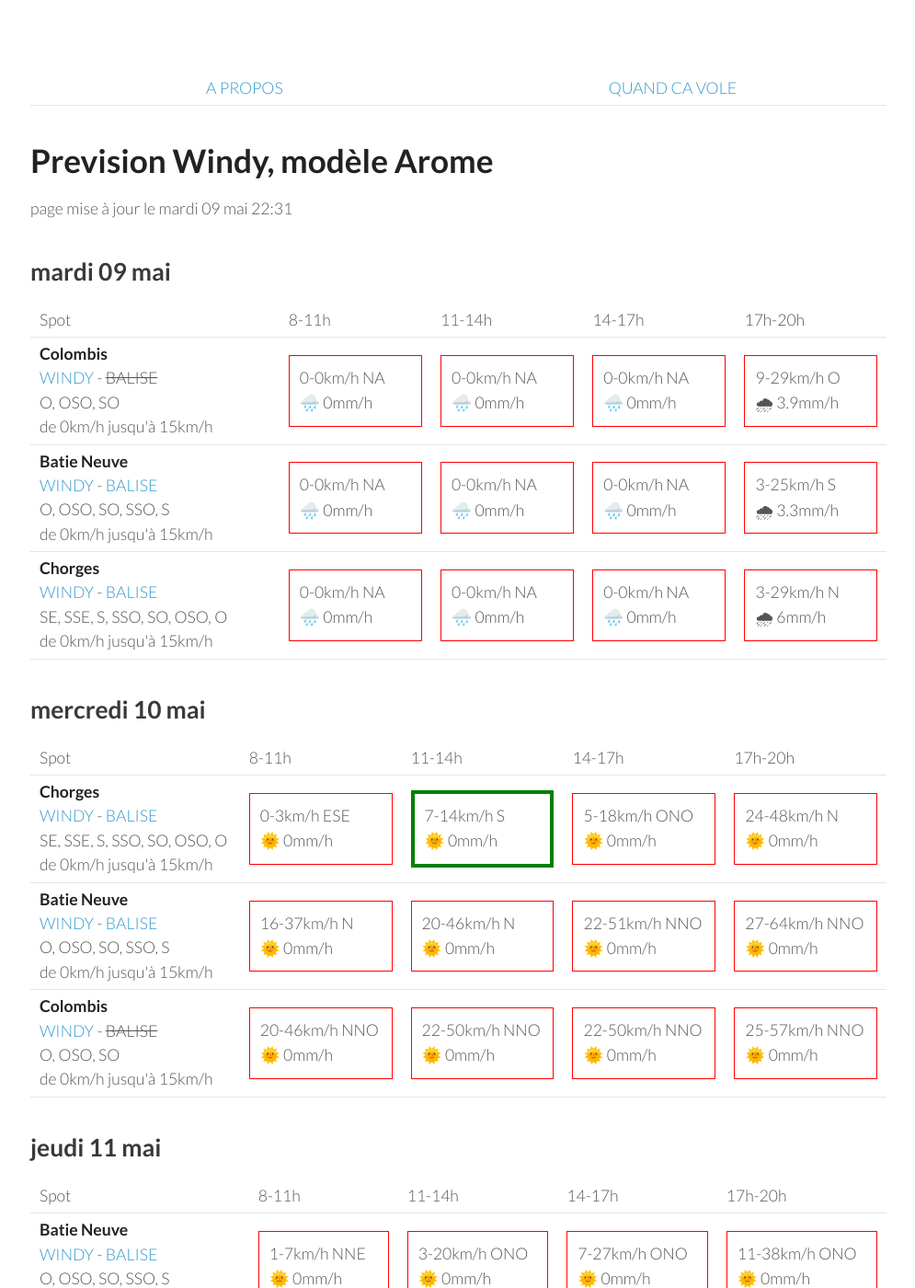
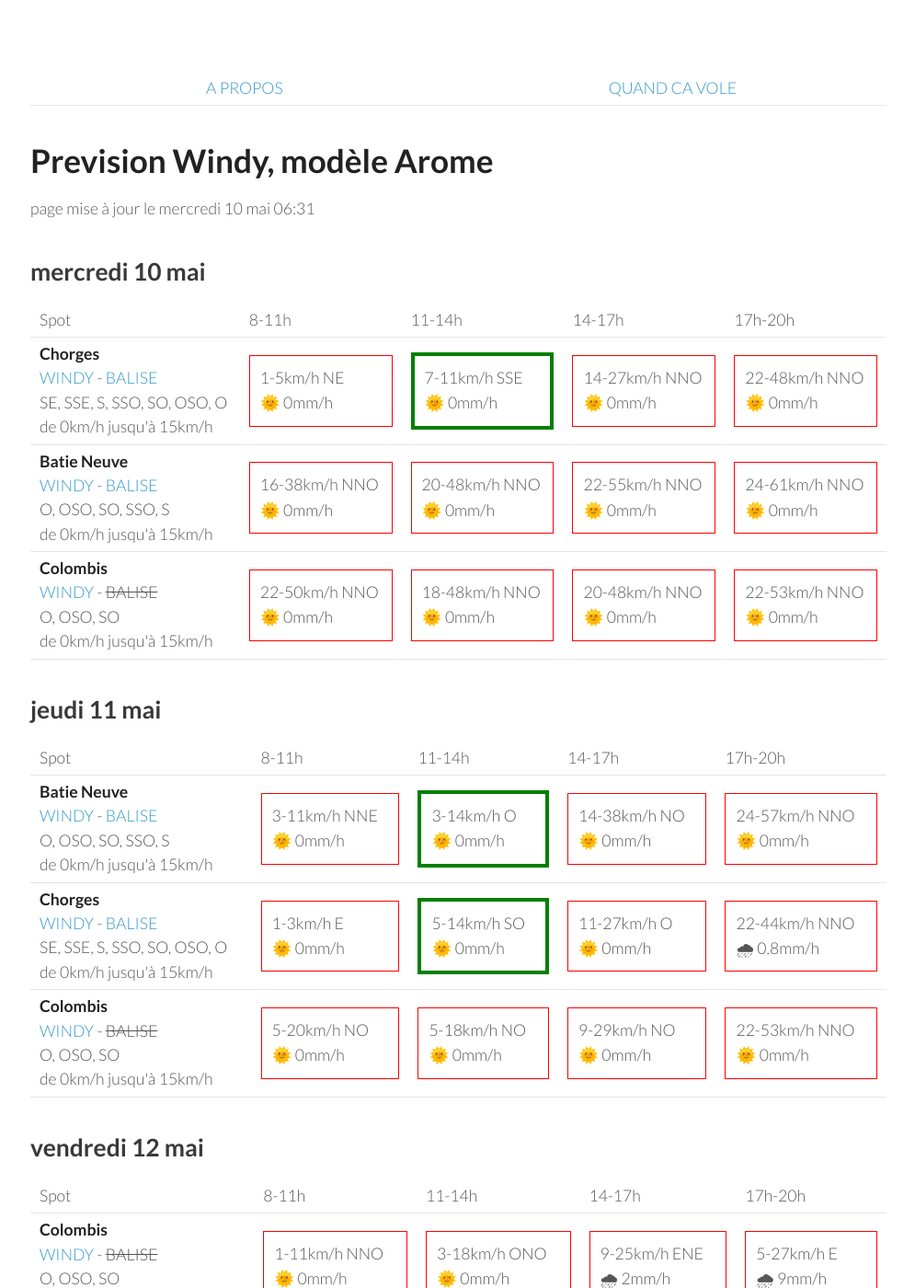
Before and after one commit to parapente-dans-le-nord/parapente-dans-le-nord.github.io, a Jekyll site: the page built from serre_poncon.markdown, in a window 1280 px wide and 1400 px high. Shown: the whole window at 92% size, without its empty margins (25-1020 px from the left). Built offline with Jekyll 4.4.1, drawn with Linux system fonts in a browser that asks for light colours; some of the changed text lies outside the part shown.

Commit message:
update index.markdown

```diff
--- a/serre_poncon.markdown
+++ b/serre_poncon.markdown
@@ -7,51 +7,8 @@ title:  "Tous les spots"
 {: .links}
 
 # Prevision Windy, modèle Arome
-page mise à jour le mardi 09 mai 22:31
+page mise à jour le mercredi 10 mai 06:31
 
-## mardi 09 mai
-
-{::nomarkdown}
-<table>
-  <tbody>
-    <tr>
-      <td>Spot</td>
-      <td>8-11h</td>
-      <td>11-14h</td>
-      <td>14-17h</td>
-      <td>17h-20h</td>
-    </tr>
-<tr>
-        <td><strong>Colombis</strong><br><a href="https://windy.com/44.494/6.216?44.559,6.262,10">WINDY</a> - <span class="no-balise"> BALISE </span><br> <span class="vent-favorable">O, OSO, SO</span><br><span class="force-vent">de 0km/h jusqu'à 15km/h</span> </td>
-
-            <td><div class="not-flyable"><p>0-0km/h NA</p><p>🌧️ 0mm/h</p></div></td>
-            <td><div class="not-flyable"><p>0-0km/h NA</p><p>🌧️ 0mm/h</p></div></td>
-            <td><div class="not-flyable"><p>0-0km/h NA</p><p>🌧️ 0mm/h</p></div></td>
-            <td><div class="not-flyable"><p>9-29km/h O</p><p>🌧 3.9mm/h</p></div></td>
-
-    </tr>
-<tr>
-        <td><strong>Batie Neuve</strong><br><a href="https://windy.com/44.584/6.236?44.559,6.262,10,m:eTtagly">WINDY</a> - <span class=""><a href="https://www.openwindmap.org/PP554">BALISE</a> </span><br> <span class="vent-favorable">O, OSO, SO, SSO, S</span><br><span class="force-vent">de 0km/h jusqu'à 15km/h</span> </td>
-
-            <td><div class="not-flyable"><p>0-0km/h NA</p><p>🌧️ 0mm/h</p></div></td>
-            <td><div class="not-flyable"><p>0-0km/h NA</p><p>🌧️ 0mm/h</p></div></td>
-            <td><div class="not-flyable"><p>0-0km/h NA</p><p>🌧️ 0mm/h</p></div></td>
-            <td><div class="not-flyable"><p>3-25km/h S</p><p>🌧 3.3mm/h</p></div></td>
-
-    </tr>
-<tr>
-        <td><strong>Chorges</strong><br><a href="https://windy.com/44.578/6.280?44.559,6.262,10">WINDY</a> - <span class=""><a href="https://www.openwindmap.org/PP554">BALISE</a> </span><br> <span class="vent-favorable">SE, SSE, S, SSO, SO, OSO, O</span><br><span class="force-vent">de 0km/h jusqu'à 15km/h</span> </td>
-
-            <td><div class="not-flyable"><p>0-0km/h NA</p><p>🌧️ 0mm/h</p></div></td>
-            <td><div class="not-flyable"><p>0-0km/h NA</p><p>🌧️ 0mm/h</p></div></td>
-            <td><div class="not-flyable"><p>0-0km/h NA</p><p>🌧️ 0mm/h</p></div></td>
-            <td><div class="not-flyable"><p>3-29km/h N</p><p>🌧 6mm/h</p></div></td>
-
-    </tr>
-
-</tbody>
-</table>
-{:/}
 ## mercredi 10 mai
 
 {::nomarkdown}
@@ -67,30 +24,30 @@ page mise à jour le mardi 09 mai 22:31
 <tr>
         <td><strong>Chorges</strong><br><a href="https://windy.com/44.578/6.280?44.559,6.262,10">WINDY</a> - <span class=""><a href="https://www.openwindmap.org/PP554">BALISE</a> </span><br> <span class="vent-favorable">SE, SSE, S, SSO, SO, OSO, O</span><br><span class="force-vent">de 0km/h jusqu'à 15km/h</span> </td>
 
-            <td><div class="not-flyable"><p>0-3km/h ESE</p><p>🌞 0mm/h</p></div></td>
-            <td><div class="flyable"><p>7-14km/h S</p><p>🌞 0mm/h</p></div></td>
-            <td><div class="not-flyable"><p>5-18km/h ONO</p><p>🌞 0mm/h</p></div></td>
-            <td><div class="not-flyable"><p>24-48km/h N</p><p>🌞 0mm/h</p></div></td>
+            <td><div class="not-flyable"><p>1-5km/h NE</p><p>🌞 0mm/h</p></div></td>
+            <td><div class="flyable"><p>7-11km/h SSE</p><p>🌞 0mm/h</p></div></td>
+            <td><div class="not-flyable"><p>14-27km/h NNO</p><p>🌞 0mm/h</p></div></td>
+            <td><div class="not-flyable"><p>22-48km/h NNO</p><p>🌞 0mm/h</p></div></td>
 
 
     </tr>
 <tr>
         <td><strong>Batie Neuve</strong><br><a href="https://windy.com/44.584/6.236?44.559,6.262,10,m:eTtagly">WINDY</a> - <span class=""><a href="https://www.openwindmap.org/PP554">BALISE</a> </span><br> <span class="vent-favorable">O, OSO, SO, SSO, S</span><br><span class="force-vent">de 0km/h jusqu'à 15km/h</span> </td>
 
-            <td><div class="not-flyable"><p>16-37km/h N</p><p>🌞 0mm/h</p></div></td>
-            <td><div class="not-flyable"><p>20-46km/h N</p><p>🌞 0mm/h</p></div></td>
-            <td><div class="not-flyable"><p>22-51km/h NNO</p><p>🌞 0mm/h</p></div></td>
-            <td><div class="not-flyable"><p>27-64km/h NNO</p><p>🌞 0mm/h</p></div></td>
+            <td><div class="not-flyable"><p>16-38km/h NNO</p><p>🌞 0mm/h</p></div></td>
+            <td><div class="not-flyable"><p>20-48km/h NNO</p><p>🌞 0mm/h</p></div></td>
+            <td><div class="not-flyable"><p>22-55km/h NNO</p><p>🌞 0mm/h</p></div></td>
+            <td><div class="not-flyable"><p>24-61km/h NNO</p><p>🌞 0mm/h</p></div></td>
 
 
     </tr>
 <tr>
         <td><strong>Colombis</strong><br><a href="https://windy.com/44.494/6.216?44.559,6.262,10">WINDY</a> - <span class="no-balise"> BALISE </span><br> <span class="vent-favorable">O, OSO, SO</span><br><span class="force-vent">de 0km/h jusqu'à 15km/h</span> </td>
 
-            <td><div class="not-flyable"><p>20-46km/h NNO</p><p>🌞 0mm/h</p></div></td>
             <td><div class="not-flyable"><p>22-50km/h NNO</p><p>🌞 0mm/h</p></div></td>
-            <td><div class="not-flyable"><p>22-50km/h NNO</p><p>🌞 0mm/h</p></div></td>
-            <td><div class="not-flyable"><p>25-57km/h NNO</p><p>🌞 0mm/h</p></div></td>
+            <td><div class="not-flyable"><p>18-48km/h NNO</p><p>🌞 0mm/h</p></div></td>
+            <td><div class="not-flyable"><p>20-48km/h NNO</p><p>🌞 0mm/h</p></div></td>
+            <td><div class="not-flyable"><p>22-53km/h NNO</p><p>🌞 0mm/h</p></div></td>
 
 
     </tr>
@@ -113,30 +70,30 @@ page mise à jour le mardi 09 mai 22:31
 <tr>
         <td><strong>Batie Neuve</strong><br><a href="https://windy.com/44.584/6.236?44.559,6.262,10,m:eTtagly">WINDY</a> - <span class=""><a href="https://www.openwindmap.org/PP554">BALISE</a> </span><br> <span class="vent-favorable">O, OSO, SO, SSO, S</span><br><span class="force-vent">de 0km/h jusqu'à 15km/h</span> </td>
 
-            <td><div class="not-flyable"><p>1-7km/h NNE</p><p>🌞 0mm/h</p></div></td>
-            <td><div class="not-flyable"><p>3-20km/h ONO</p><p>🌞 0mm/h</p></div></td>
-            <td><div class="not-flyable"><p>7-27km/h ONO</p><p>🌞 0mm/h</p></div></td>
-            <td><div class="not-flyable"><p>11-38km/h ONO</p><p>🌞 0mm/h</p></div></td>
+            <td><div class="not-flyable"><p>3-11km/h NNE</p><p>🌞 0mm/h</p></div></td>
+            <td><div class="flyable"><p>3-14km/h O</p><p>🌞 0mm/h</p></div></td>
+            <td><div class="not-flyable"><p>14-38km/h NO</p><p>🌞 0mm/h</p></div></td>
+            <td><div class="not-flyable"><p>24-57km/h NNO</p><p>🌞 0mm/h</p></div></td>
+
+
+    </tr>
+<tr>
+        <td><strong>Chorges</strong><br><a href="https://windy.com/44.578/6.280?44.559,6.262,10">WINDY</a> - <span class=""><a href="https://www.openwindmap.org/PP554">BALISE</a> </span><br> <span class="vent-favorable">SE, SSE, S, SSO, SO, OSO, O</span><br><span class="force-vent">de 0km/h jusqu'à 15km/h</span> </td>
+
+            <td><div class="not-flyable"><p>1-3km/h E</p><p>🌞 0mm/h</p></div></td>
+            <td><div class="flyable"><p>5-14km/h SO</p><p>🌞 0mm/h</p></div></td>
+            <td><div class="not-flyable"><p>11-27km/h O</p><p>🌞 0mm/h</p></div></td>
+            <td><div class="not-flyable"><p>22-44km/h NNO</p><p>🌧 0.8mm/h</p></div></td>
 
 
     </tr>
 <tr>
         <td><strong>Colombis</strong><br><a href="https://windy.com/44.494/6.216?44.559,6.262,10">WINDY</a> - <span class="no-balise"> BALISE </span><br> <span class="vent-favorable">O, OSO, SO</span><br><span class="force-vent">de 0km/h jusqu'à 15km/h</span> </td>
 
-            <td><div class="not-flyable"><p>3-12km/h NO</p><p>🌞 0mm/h</p></div></td>
-            <td><div class="not-flyable"><p>5-20km/h ONO</p><p>🌞 0mm/h</p></div></td>
-            <td><div class="not-flyable"><p>9-29km/h ONO</p><p>🌞 0mm/h</p></div></td>
-            <td><div class="not-flyable"><p>12-38km/h ONO</p><p>🌞 0mm/h</p></div></td>
-
-
-    </tr>
-<tr>
-        <td><strong>Chorges</strong><br><a href="https://windy.com/44.578/6.280?44.559,6.262,10">WINDY</a> - <span class=""><a href="https://www.openwindmap.org/PP554">BALISE</a> </span><br> <span class="vent-favorable">SE, SSE, S, SSO, SO, OSO, O</span><br><span class="force-vent">de 0km/h jusqu'à 15km/h</span> </td>
-
-            <td><div class="not-flyable"><p>1-7km/h NNO</p><p>🌞 0mm/h</p></div></td>
-            <td><div class="not-flyable"><p>1-20km/h ONO</p><p>🌞 0mm/h</p></div></td>
-            <td><div class="not-flyable"><p>5-25km/h ONO</p><p>🌧 0.2mm/h</p></div></td>
-            <td><div class="not-flyable"><p>7-37km/h O</p><p>🌧 0.2mm/h</p></div></td>
+            <td><div class="not-flyable"><p>5-20km/h NO</p><p>🌞 0mm/h</p></div></td>
+            <td><div class="not-flyable"><p>5-18km/h NO</p><p>🌞 0mm/h</p></div></td>
+            <td><div class="not-flyable"><p>9-29km/h NO</p><p>🌞 0mm/h</p></div></td>
+            <td><div class="not-flyable"><p>22-53km/h NNO</p><p>🌞 0mm/h</p></div></td>
 
 
     </tr>
@@ -159,30 +116,30 @@ page mise à jour le mardi 09 mai 22:31
 <tr>
         <td><strong>Colombis</strong><br><a href="https://windy.com/44.494/6.216?44.559,6.262,10">WINDY</a> - <span class="no-balise"> BALISE </span><br> <span class="vent-favorable">O, OSO, SO</span><br><span class="force-vent">de 0km/h jusqu'à 15km/h</span> </td>
 
-            <td><div class="flyable"><p>1-9km/h O</p><p>🌞 0mm/h</p></div></td>
-            <td><div class="not-flyable"><p>0-16km/h OSO</p><p>🌧 2mm/h</p></div></td>
-            <td><div class="not-flyable"><p>5-24km/h ENE</p><p>🌧 1.3mm/h</p></div></td>
-            <td><div class="not-flyable"><p>3-25km/h ONO</p><p>🌧 4.3mm/h</p></div></td>
+            <td><div class="not-flyable"><p>1-11km/h NNO</p><p>🌞 0mm/h</p></div></td>
+            <td><div class="not-flyable"><p>3-18km/h ONO</p><p>🌞 0mm/h</p></div></td>
+            <td><div class="not-flyable"><p>9-25km/h ENE</p><p>🌧 2mm/h</p></div></td>
+            <td><div class="not-flyable"><p>5-27km/h E</p><p>🌧 9mm/h</p></div></td>
+
+
+    </tr>
+<tr>
+        <td><strong>Batie Neuve</strong><br><a href="https://windy.com/44.584/6.236?44.559,6.262,10,m:eTtagly">WINDY</a> - <span class=""><a href="https://www.openwindmap.org/PP554">BALISE</a> </span><br> <span class="vent-favorable">O, OSO, SO, SSO, S</span><br><span class="force-vent">de 0km/h jusqu'à 15km/h</span> </td>
+
+            <td><div class="not-flyable"><p>1-12km/h NNO</p><p>🌞 0mm/h</p></div></td>
+            <td><div class="not-flyable"><p>5-22km/h OSO</p><p>🌞 0mm/h</p></div></td>
+            <td><div class="not-flyable"><p>5-29km/h E</p><p>🌧 3.2mm/h</p></div></td>
+            <td><div class="not-flyable"><p>3-29km/h SE</p><p>🌧 4.1mm/h</p></div></td>
 
 
     </tr>
 <tr>
         <td><strong>Chorges</strong><br><a href="https://windy.com/44.578/6.280?44.559,6.262,10">WINDY</a> - <span class=""><a href="https://www.openwindmap.org/PP554">BALISE</a> </span><br> <span class="vent-favorable">SE, SSE, S, SSO, SO, OSO, O</span><br><span class="force-vent">de 0km/h jusqu'à 15km/h</span> </td>
 
-            <td><div class="flyable"><p>0-14km/h O</p><p>🌞 0mm/h</p></div></td>
-            <td><div class="not-flyable"><p>3-24km/h SO</p><p>🌧 2mm/h</p></div></td>
-            <td><div class="not-flyable"><p>3-27km/h NE</p><p>🌧 2.7mm/h</p></div></td>
-            <td><div class="not-flyable"><p>5-29km/h OSO</p><p>🌧 5mm/h</p></div></td>
-
-
-    </tr>
-<tr>
-        <td><strong>Batie Neuve</strong><br><a href="https://windy.com/44.584/6.236?44.559,6.262,10,m:eTtagly">WINDY</a> - <span class=""><a href="https://www.openwindmap.org/PP554">BALISE</a> </span><br> <span class="vent-favorable">O, OSO, SO, SSO, S</span><br><span class="force-vent">de 0km/h jusqu'à 15km/h</span> </td>
-
-            <td><div class="not-flyable"><p>1-12km/h ONO</p><p>🌞 0mm/h</p></div></td>
-            <td><div class="not-flyable"><p>3-24km/h SO</p><p>🌧 2.2mm/h</p></div></td>
-            <td><div class="not-flyable"><p>3-27km/h NE</p><p>🌧 2.5mm/h</p></div></td>
-            <td><div class="not-flyable"><p>3-31km/h SO</p><p>🌧 5mm/h</p></div></td>
+            <td><div class="not-flyable"><p>1-12km/h N</p><p>🌞 0mm/h</p></div></td>
+            <td><div class="not-flyable"><p>3-22km/h OSO</p><p>🌞 0mm/h</p></div></td>
+            <td><div class="not-flyable"><p>5-29km/h E</p><p>🌧 3.5mm/h</p></div></td>
+            <td><div class="not-flyable"><p>3-29km/h SSE</p><p>🌧 4mm/h</p></div></td>
 
 
     </tr>
@@ -203,20 +160,10 @@ page mise à jour le mardi 09 mai 22:31
       <td>17h-20h</td>
     </tr>
 <tr>
-        <td><strong>Colombis</strong><br><a href="https://windy.com/44.494/6.216?44.559,6.262,10">WINDY</a> - <span class="no-balise"> BALISE </span><br> <span class="vent-favorable">O, OSO, SO</span><br><span class="force-vent">de 0km/h jusqu'à 15km/h</span> </td>
-
-            <td><div class="not-flyable"><p>3-12km/h E</p><p>🌞 0mm/h</p></div></td>
-            <td><div class="not-flyable"><p>3-18km/h O</p><p>🌞 0mm/h</p></div></td>
-            <td><div class="not-flyable"><p>5-25km/h SE</p><p>🌧 2mm/h</p></div></td>
-            <td><div class="not-flyable"><p>7-29km/h O</p><p>🌧 2.2mm/h</p></div></td>
-
-
-    </tr>
-<tr>
         <td><strong>Batie Neuve</strong><br><a href="https://windy.com/44.584/6.236?44.559,6.262,10,m:eTtagly">WINDY</a> - <span class=""><a href="https://www.openwindmap.org/PP554">BALISE</a> </span><br> <span class="vent-favorable">O, OSO, SO, SSO, S</span><br><span class="force-vent">de 0km/h jusqu'à 15km/h</span> </td>
 
-            <td><div class="not-flyable"><p>3-14km/h NE</p><p>🌞 0mm/h</p></div></td>
-            <td><div class="not-flyable"><p>3-22km/h SO</p><p>🌞 0mm/h</p></div></td>
+            <td><div class="flyable"><p>0-9km/h SO</p><p>🌞 0mm/h</p></div></td>
+            <td><div class="not-flyable"><p>1-18km/h SO</p><p>🌧 0.3mm/h</p></div></td>
             <td><div class="not-flyable"><p>5-27km/h S</p><p>🌧 2.7mm/h</p></div></td>
             <td><div class="not-flyable"><p>7-29km/h SO</p><p>🌧 4.1mm/h</p></div></td>
 
@@ -225,10 +172,20 @@ page mise à jour le mardi 09 mai 22:31
 <tr>
         <td><strong>Chorges</strong><br><a href="https://windy.com/44.578/6.280?44.559,6.262,10">WINDY</a> - <span class=""><a href="https://www.openwindmap.org/PP554">BALISE</a> </span><br> <span class="vent-favorable">SE, SSE, S, SSO, SO, OSO, O</span><br><span class="force-vent">de 0km/h jusqu'à 15km/h</span> </td>
 
-            <td><div class="not-flyable"><p>3-16km/h NE</p><p>🌞 0mm/h</p></div></td>
-            <td><div class="not-flyable"><p>3-22km/h SO</p><p>🌞 0mm/h</p></div></td>
+            <td><div class="flyable"><p>0-11km/h SE</p><p>🌞 0mm/h</p></div></td>
+            <td><div class="not-flyable"><p>1-16km/h SO</p><p>🌧 0.4mm/h</p></div></td>
             <td><div class="not-flyable"><p>5-27km/h S</p><p>🌧 2.9mm/h</p></div></td>
             <td><div class="not-flyable"><p>7-27km/h SO</p><p>🌧 3.3mm/h</p></div></td>
+
+
+    </tr>
+<tr>
+        <td><strong>Colombis</strong><br><a href="https://windy.com/44.494/6.216?44.559,6.262,10">WINDY</a> - <span class="no-balise"> BALISE </span><br> <span class="vent-favorable">O, OSO, SO</span><br><span class="force-vent">de 0km/h jusqu'à 15km/h</span> </td>
+
+            <td><div class="not-flyable"><p>1-9km/h S</p><p>🌞 0mm/h</p></div></td>
+            <td><div class="not-flyable"><p>1-16km/h NNO</p><p>🌞 0mm/h</p></div></td>
+            <td><div class="not-flyable"><p>5-25km/h SE</p><p>🌧 2mm/h</p></div></td>
+            <td><div class="not-flyable"><p>7-29km/h O</p><p>🌧 2.2mm/h</p></div></td>
 
 
     </tr>
```
